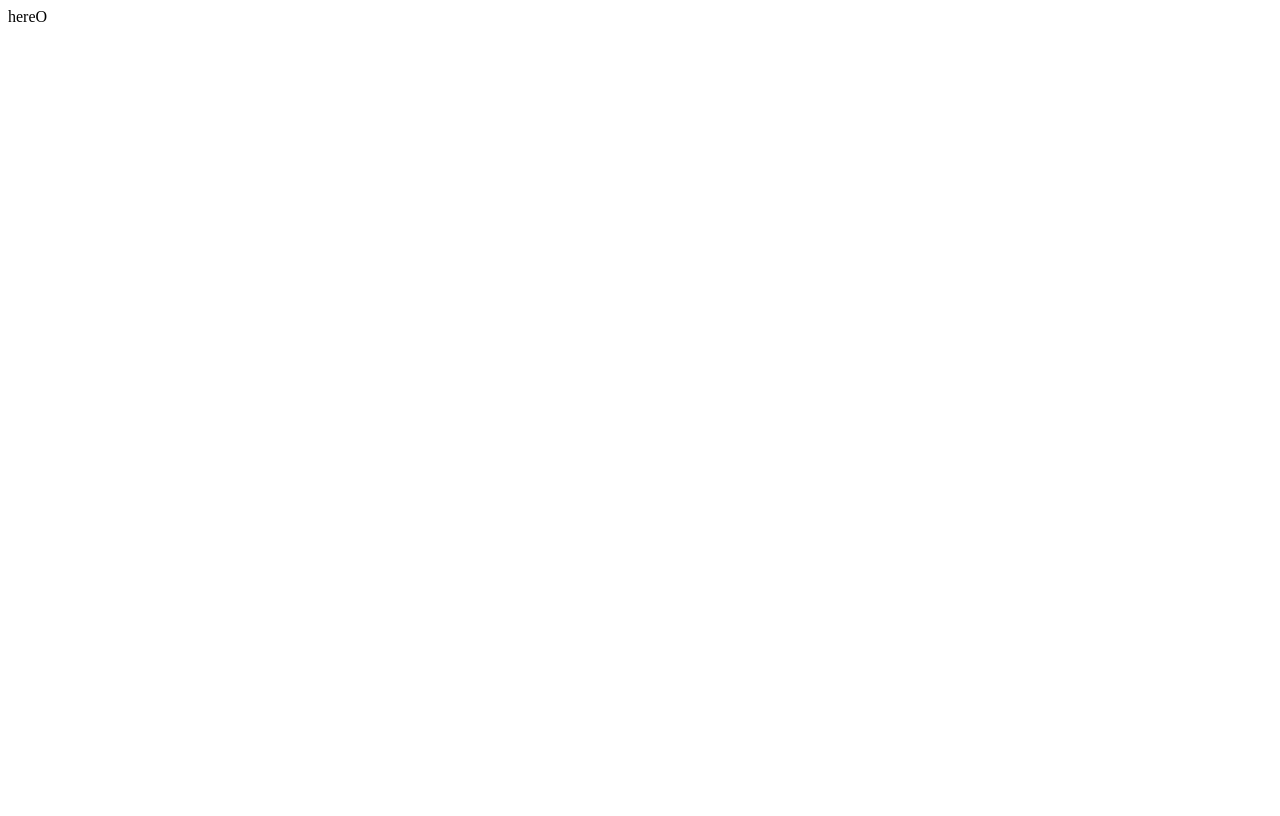
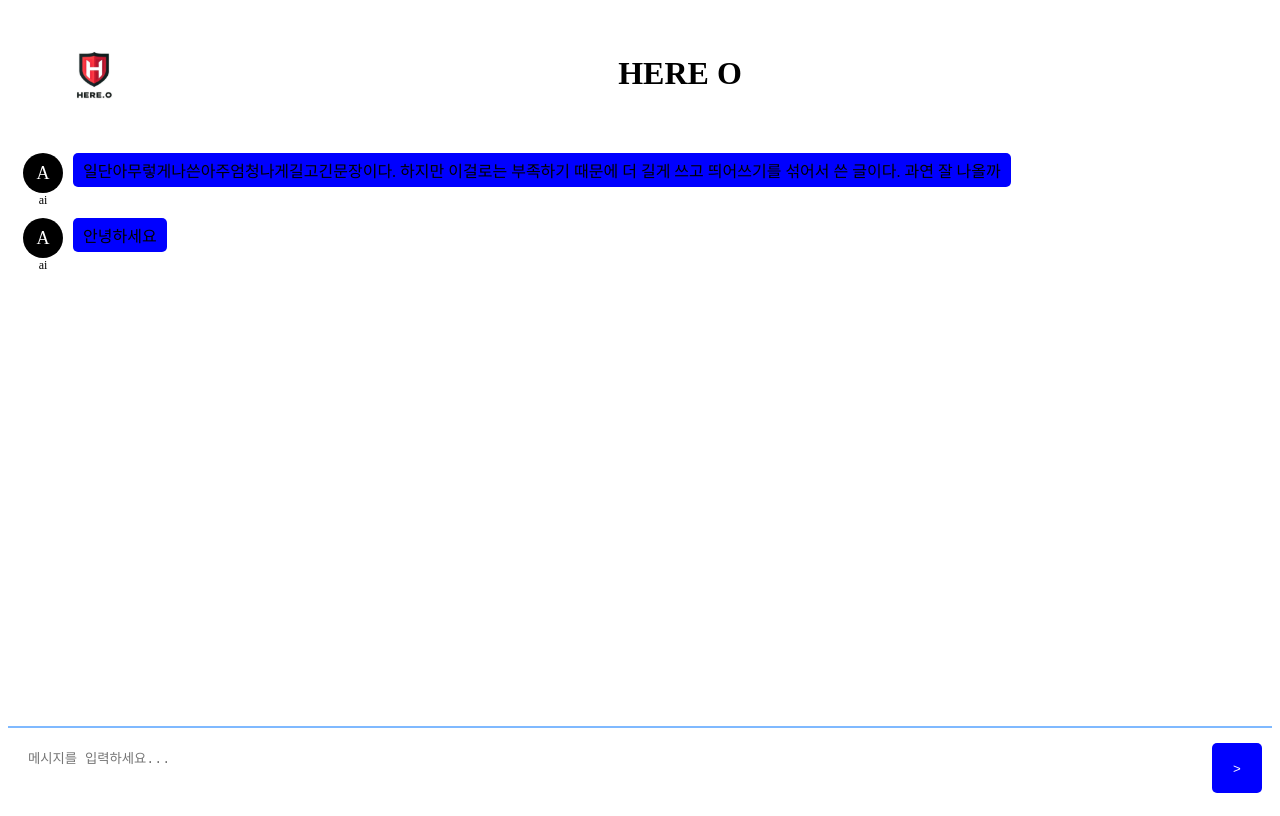
Before and after one commit to sangkyu39/HereO, a React (Create React App) app in the folder hereo/: page / in a window 1280 px wide. Built offline with nearby package versions, Linux system fonts and the light colour scheme.

Commit message:
기본 채팅창 구현

```diff
--- a/hereo/src/routes/Main.js
+++ b/hereo/src/routes/Main.js
@@ -1,11 +1,178 @@
-/* eslint-disable no-unused-vars */
-import React, { uesEffect, useState } from "react";
+import React, { useEffect, useRef, useState } from "react";
+import logo from "../assets/logo.svg";
+
 function Main() {
-  return (
-  <div>
-    hereO
-  </div>
-)
+	const [messages, setMessages] = useState([
+		{
+			text: "일단아무렇게나쓴아주엄청나게길고긴문장이다. 하지만 이걸로는 부족하기 때문에 더 길게 쓰고 띄어쓰기를 섞어서 쓴 글이다. 과연 잘 나올까",
+			sender: "ai",
+		},
+		{
+			text: "안녕하세요",
+			sender: "ai",
+		},
+	]);
+	const [inputValue, setInputValue] = useState("");
+	const [textareaHeight, setTextareaHeight] = useState(40); // 기본 높이를 40px로 설정
+	const chatEndRef = useRef(null);
+
+	const handleInputChange = (e) => {
+		setInputValue(e.target.value);
+		// textarea 높이를 동적으로 변경
+		setTextareaHeight(Math.min(100, e.target.scrollHeight)); // 최대 높이 100px로 제한
+	};
+
+	const handleSendMessage = () => {
+		if (inputValue.trim()) {
+			setMessages([...messages, { text: inputValue, sender: "me" }]);
+			setInputValue(""); // 입력란 초기화
+			setTextareaHeight(40); // 전송 후 높이를 초기화
+		}
+	};
+
+	const handleKeyPress = (e) => {
+		if (e.key === "Enter" && !e.shiftKey) { // Shift + Enter로 줄바꿈 지원
+			e.preventDefault();
+			handleSendMessage();
+		}
+	};
+
+	useEffect(() => {
+		chatEndRef.current?.scrollIntoView({ behavior: "smooth" });
+	}, [messages]);
+
+	return (
+		<div style={{ display: "flex", flexDirection: "column", height: "100vh" }}>
+			<div style={{ textAlign: "center", padding: "15px" }}>
+				<div style={{ display: "inline-block", padding: "10px", width: "95%" }}>
+					<div className="row" style={{ display: "flex", alignItems: "center" }}>
+						<div
+							style={{
+								width: "80px",
+								textAlign: "left",
+								padding: "0",
+								display: "flex",
+							}}>
+							<img
+								style={{ height: "5rem", margin: "0" }}
+								src={logo}
+								alt="logo"
+							/>
+						</div>
+						<div
+							className="col"
+							style={{
+								textAlign: "center",
+								display: "flex",
+								alignItems: "center",
+								flex: 1,
+							}}>
+							<h1 style={{ margin: "0", width: "100%" }}>HERE O</h1>
+						</div>
+					</div>
+				</div>
+			</div>
+
+			{/* 채팅창 */}
+			<div
+				style={{
+					flex: 1, // 남은 공간을 모두 차지
+					overflowY: "auto", // 채팅이 많아지면 스크롤 가능
+					padding: "10px",
+				}}
+				className="chatDiv">
+				<div
+					style={{
+						display: "flex",
+						flexDirection: "column",
+					}}>
+					{messages.map((msg, index) => (
+						<div
+							key={index}
+							style={{
+								display: "flex",
+								alignSelf: msg.sender === "me" ? "flex-end" : "flex-start",
+								margin: "5px",
+								alignItems: "flex-start", // 세로 정렬
+							}}>
+							{/* 보낸이가 ai인 경우 */}
+							{msg.sender !== "me" && (
+								<div style={{ marginRight: "10px", textAlign: "center" }}>
+									<div
+										style={{
+											width: "40px",
+											height: "40px",
+											borderRadius: "50%",
+											backgroundColor: "black",
+											display: "flex",
+											justifyContent: "center",
+											alignItems: "center",
+										}}>
+										<span style={{ color: "white", fontSize: "18px" }}>A</span>
+									</div>
+									<div style={{ color: "black", fontSize: "12px" }}>{msg.sender}</div>
+								</div>
+							)}
+							<div
+								style={{
+									textAlign: "left",
+									display: "flex",
+									padding: "5px 10px", // 여백 추가
+									borderRadius: "5px",
+									backgroundColor: msg.sender === "me" ? "#dcf8c6" : "blue",
+									wordWrap: "break-word",
+								}}>
+								{msg.text}
+							</div>
+						</div>
+					))}
+					<div ref={chatEndRef} /> {/* 마지막 메시지를 위한 참조 */}
+				</div>
+			</div>
+
+			{/* 입력창 */}
+			<div
+				style={{
+					display: "flex",
+					borderTop: "2px solid rgba(0, 117, 255, 0.5)",
+					padding: "10px",
+					alignItems: "center", // 세로 가운데 정렬
+					backgroundColor: "white",
+				}}>
+				<textarea
+					style={{
+						flexGrow: 1, // 버튼을 제외한 남은 공간을 꽉 채움
+						border: "none",
+						padding: "10px",
+						resize: "none", // 크기 조정 불가
+						outline: "none",
+						height: `${textareaHeight}px`, // 동적 높이 설정
+						overflow: "hidden", // 스크롤바 숨기기
+						borderRadius: "5px",
+					}}
+					onChange={handleInputChange}
+					onKeyPress={handleKeyPress}
+					value={inputValue}
+					placeholder="메시지를 입력하세요..."
+				/>
+				<input
+					style={{
+						width: "50px", // 일정한 크기로 고정
+						height: "50px",
+						border: "none",
+						backgroundColor: "blue",
+						color: "white",
+						borderRadius: "5px",
+						cursor: "pointer",
+						marginLeft: "10px", // 버튼과 입력창 사이에 여백 추가
+					}}
+					onClick={handleSendMessage}
+					type="button"
+					value=">"
+				/>
+			</div>
+		</div>
+	);
 }
 
 export default Main;
```
Also changed, not shown: hereo/src/assets/logo.svg (added).
